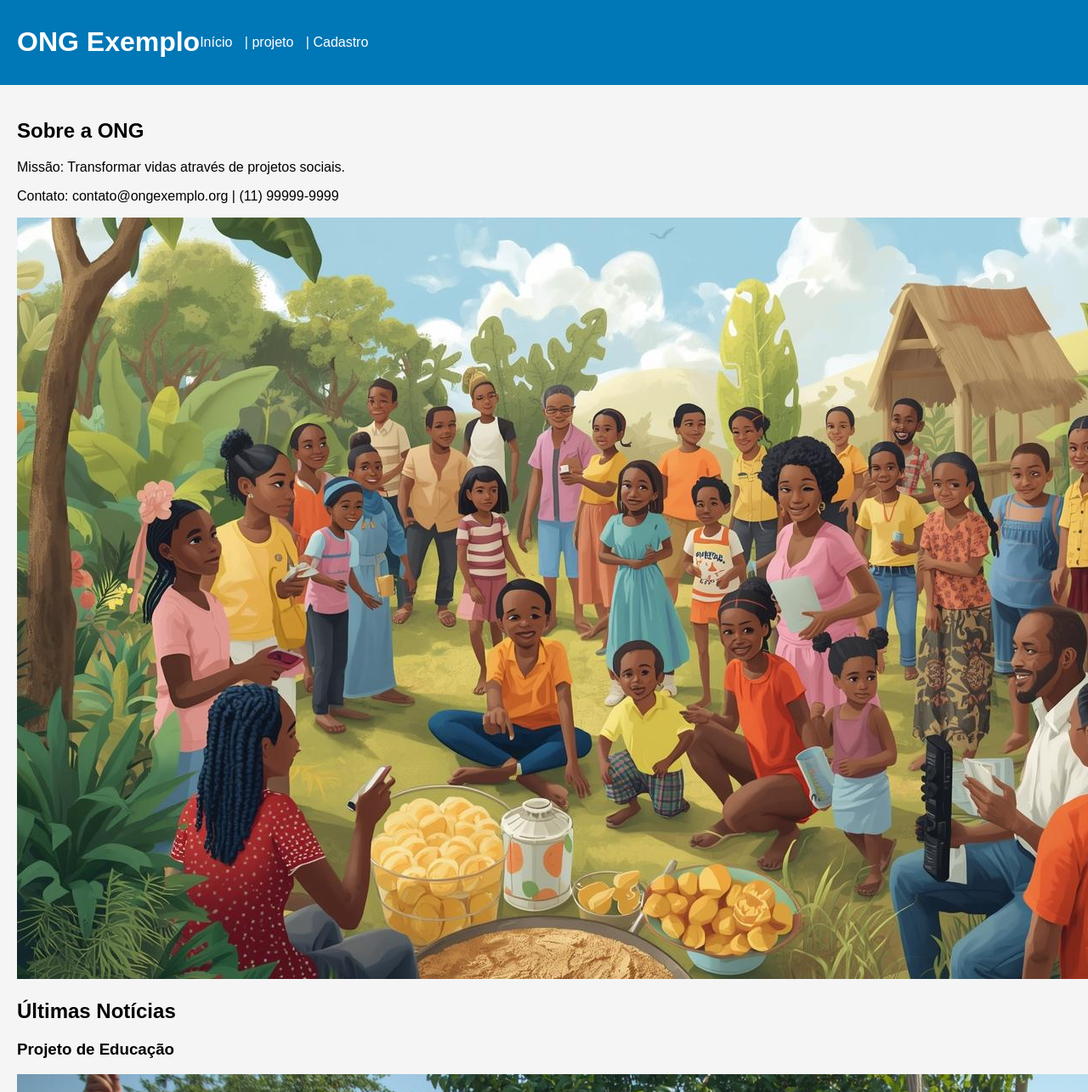
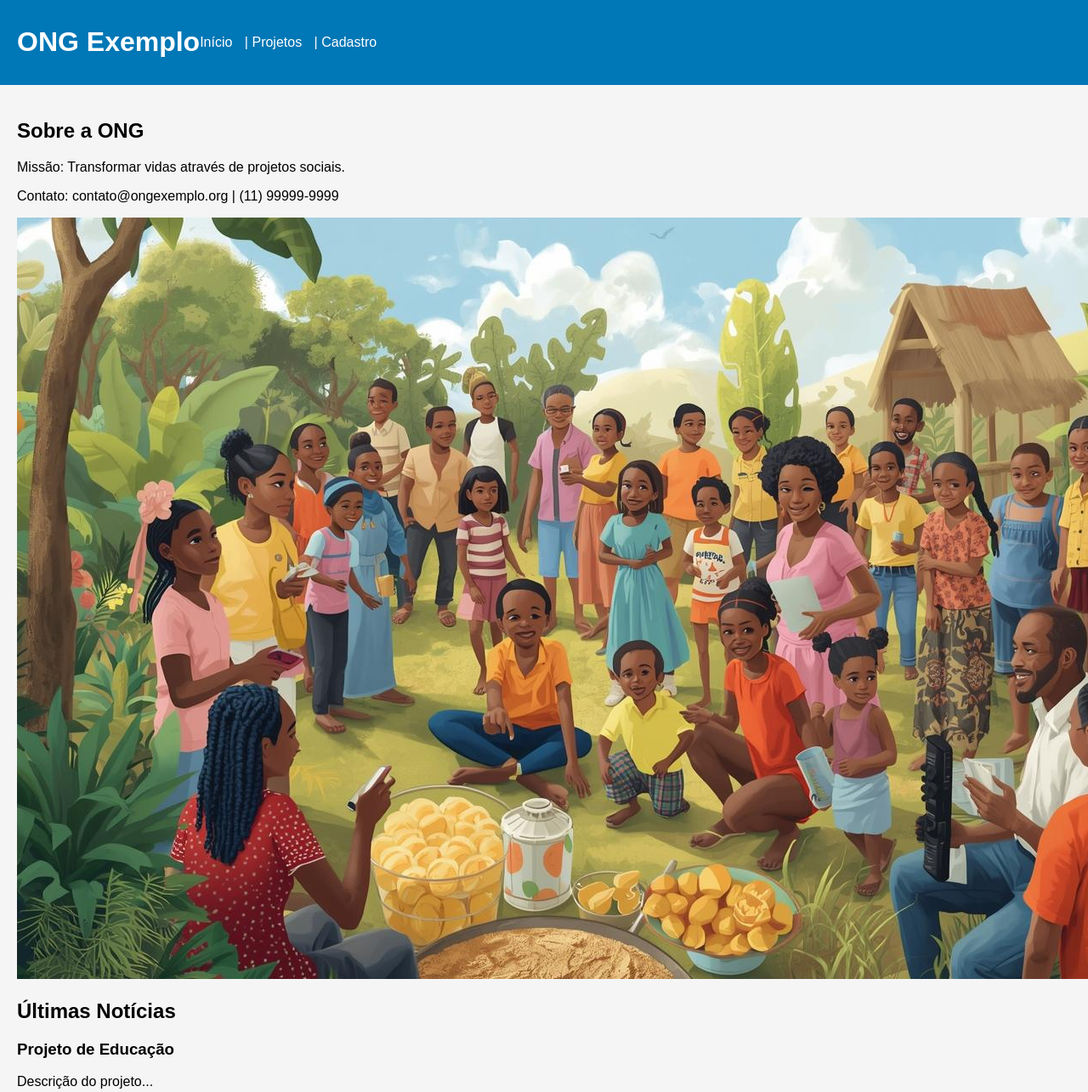
Before and after one commit to caioocosta/aulaprogramacaoweb, a plain HTML site: page index.html in a window 1280 px wide. Shown: the top 1285 px of the page at 85% size. Drawn offline with Linux system fonts and the light colour scheme.

Commit message:
atualização

```diff
--- a/index.html
+++ b/index.html
@@ -10,7 +10,7 @@
     <h1>ONG Exemplo</h1>
     <nav>
       <a href="index.html">Início</a> |
-      <a href="projeto.html">projeto</a> |
+      <a href="projetos.html">Projetos</a> |
       <a href="cadastro.html">Cadastro</a>
     </nav>
   </header>
@@ -27,6 +27,7 @@
       <h2>Últimas Notícias</h2>
       <article>
         <h3>Projeto de Educação</h3>
+        <p>Descrição do projeto...</p>
         <img src="imagens/logo2.jpg" alt="Projeto de Educação">
       </article>
     </section>
```
